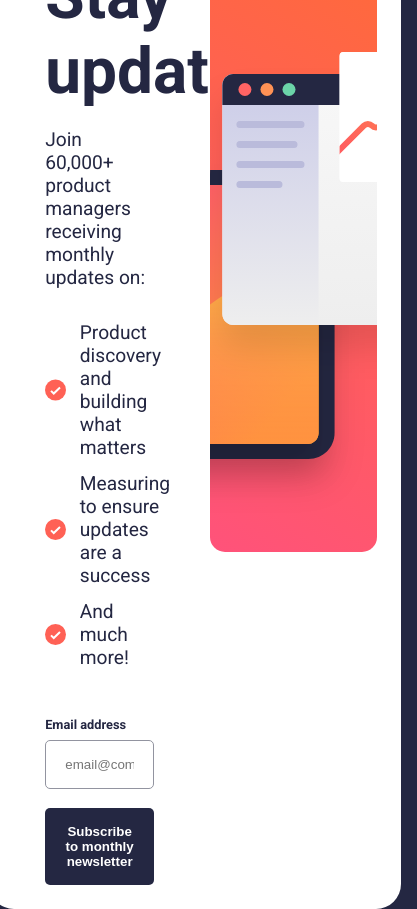
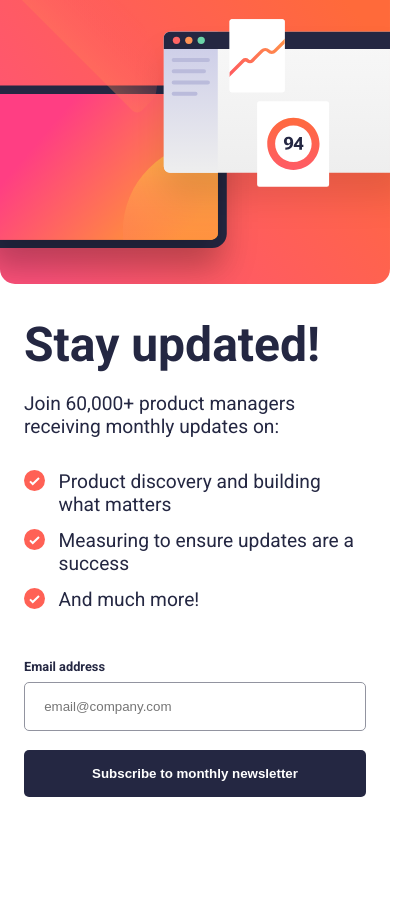
Before and after one commit to abdelilahelhaddad/newsletter-sign-up, a plain HTML site: page index.html in a window 390 px wide. Shown: the whole page, 417 px wide, since content can reach past the window. After the commit the page ends 844 px from the top, so only its background shows below. Drawn offline with Linux system fonts and the light colour scheme.

Commit message:
:iphone: :seedling: Mobile Responsive :sparkles: :iphone:

```diff
--- a/assets/css/style.scss
+++ b/assets/css/style.scss
@@ -135,3 +135,40 @@ button {
     width: 750px;
   }
 }
+
+@media (max-width: 768px) {
+  body {
+    display: block;
+    background-color: $white;
+  }
+  .container {
+    width: auto;
+    padding: 0;
+    .newsletter {
+      flex-direction: column;
+      padding: 0;
+      border-radius: 0;
+      .newsletter__content {
+        flex-direction: column;
+        width: auto;
+        padding: 2rem 1.5rem;
+        order: 2;
+        h1 {
+          font-size: 3rem;
+        }
+        ul {
+          li {
+            align-items: flex-start;
+          }
+        }
+      }
+
+      .newsletter__illustration {
+        width: auto;
+        height: 284px;
+        background-image: url(../images/illustration-sign-up-mobile.svg);
+        border-radius: 0 0 15px 15px;
+      }
+    }
+  }
+}
```
Also changed, not shown: assets/css/style.css, 1 other file.
